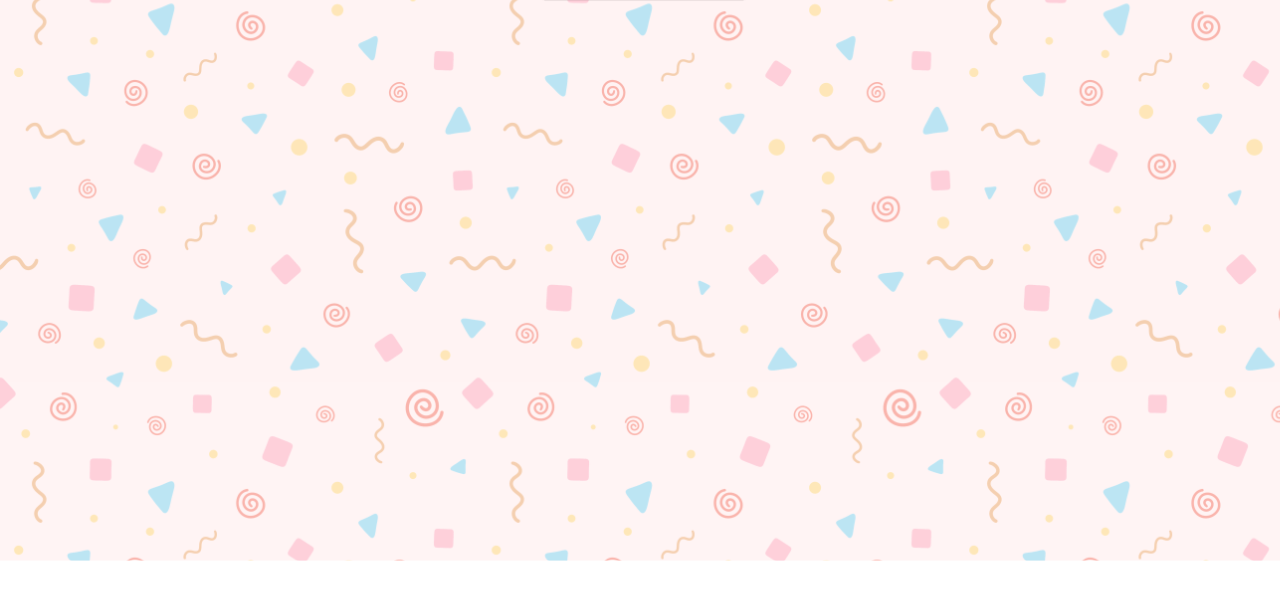
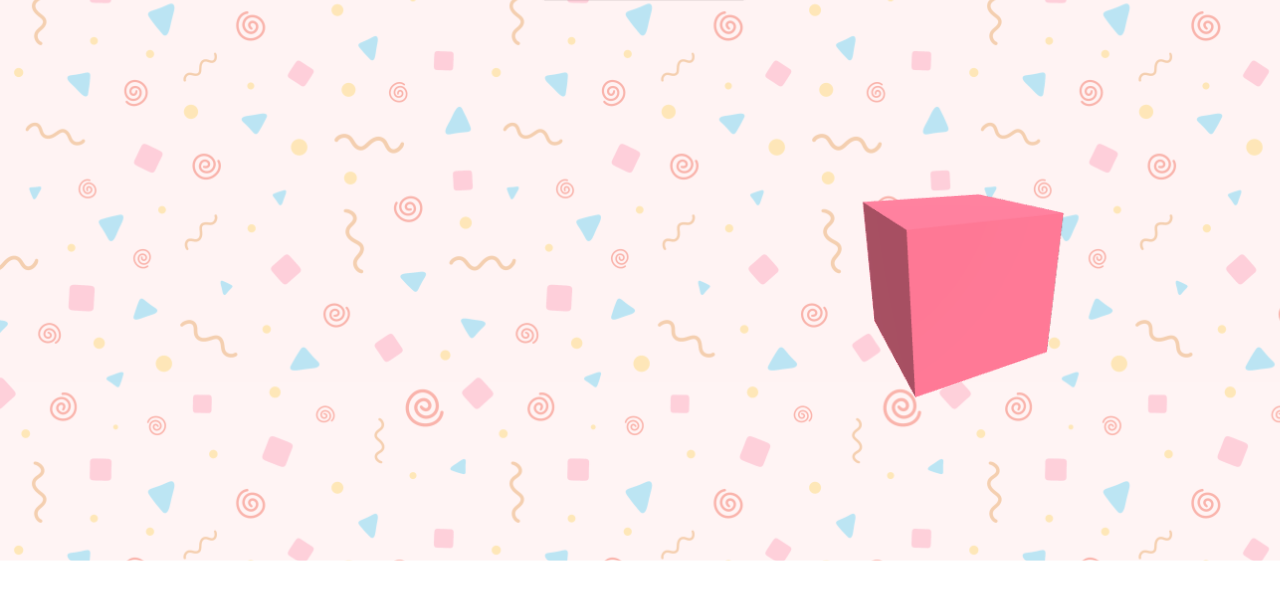
Before and after one commit to s-hyeji/three-3d-project, a plain HTML site: page polygon_world/index.html in a window 1280 px wide. Both pictures are taken after a click on the element "정사각형". Shown: the part 127-726 px from the top of the page. Drawn offline with nearby package versions, Linux system fonts and the light colour scheme.

Commit message:
5/13 둘러보기, 투시, 면색상 기능 추가 완료

```diff
--- a/polygon_world/css/index.css
+++ b/polygon_world/css/index.css
@@ -201,7 +201,7 @@
   border: 3px solid #ccc;
   border-radius: 10px;
   margin-right: 12px;
-  background-color: #A6A6A6;
+  background-color: #FF7694;
   cursor: pointer;
  }
 
--- a/polygon_world/js/polygonApp.js
+++ b/polygon_world/js/polygonApp.js
@@ -1,9 +1,7 @@
-import gsap from 'gsap';
-
 import { gsapAni } from './gsapAni.js';
 import { playResetPolygonBox } from '../mesh/aniPolygon.js';
+import { playPolygon } from '../mesh/playPolygon.js';
 
-//
 export default class PolygonApp {
  constructor(scene) {
   this.scene = scene;
@@ -14,44 +12,71 @@ export default class PolygonApp {
   this.colorBtn = document.querySelector('.controllerBox .select_color');
   this.colorPopup = document.querySelector('.controllerBox .sub_colorSelectBox');
   this.contentArea = document.querySelector('.contentArea');
+  this.orbitToggle = document.querySelector('.controll_toggle.camera input');
+  this.transparentToggle = document.querySelector('.controll_toggle.trans input');
 
   this.selectedBtn = null;
   this.selectedType = null;
   this.selectedColor = null;
   this.timeline = null;
   this.subTimeline = null;
+  this.polygonColor = null;
+  this.polygonControl = null;
 
   this.bindEvents();
   this.initColorOptions();
  }
 
  bindEvents() {
-  // 도형 선택택
   this.selectBtns.forEach(btn => {
    btn.addEventListener('click', () => {
     this.selectedBtn = btn;
     this.selectedType = btn.dataset.select;
     this.contentArea.setAttribute("data-type", this.selectedType);
     this.startBtn.classList.add('selected');
-    //
     this.start();
    });
   });
 
-  // 컬러 팝업
   this.colorBtn.addEventListener("click", () => {
    this.colorPopup.classList.toggle("on");
   });
 
-  // 리셋
   this.resetBtn.addEventListener("click", () => this.reset());
+
+  if (this.orbitToggle) {
+   this.orbitToggle.addEventListener('change', () => {
+    const useControls = this.orbitToggle.checked;
+    if (this.polygonControl) {
+     this.polygonControl.setControlsEnabled(useControls);
+    }
+   });
+  }
+
+  if (this.transparentToggle) {
+   this.transparentToggle.addEventListener('change', () => {
+    const transparent = this.transparentToggle.checked;
+    if (this.polygonControl && this.polygonControl.applyTransparency) {
+     this.polygonControl.applyTransparency(transparent);
+    }
+   });
+  }
  }
 
  initColorOptions() {
   const colors = [
-   "#FF5733", "#FF8D33", "#FFC300", "#DAF7A6",
-   "#33FF57", "#33FFF0", "#3385FF", "#5733FF",
-   "#C700FF", "#FF33A8", "#A6A6A6", "#000000"
+   "#FF6B6B", // Red
+   "#FFA552", // Orange
+   "#FFD93D", // Yellow
+   "#C5E384", // Light Green
+   "#6BCB77", // Green
+   "#00FFAB", // Spring Green
+   "#00C49A", // Teal
+   "#87CEFA", // Sky Blue
+   "#4D96FF", // Blue
+   "#A88BEB", // Purple
+   "#FF66C4", // Magenta
+   "#FF7694",  // Rose
   ];
 
   colors.forEach(color => {
@@ -59,16 +84,23 @@ export default class PolygonApp {
    div.classList.add("color");
    div.style.backgroundColor = color;
    this.colorPopup.appendChild(div);
-   // 컬러 선택
+
    div.addEventListener("click", () => {
     this.selectedColor = color;
     this.colorPopup.classList.remove("on");
     this.colorBtn.style.backgroundColor = this.selectedColor;
+
+    if (this.polygonColor) {
+     this.polygonColor.setColor(this.selectedColor);
+    }
    });
   });
  }
 
  start() {
+  const isTransparent = false;
+  const useControls = true;
+
   this.timeline = gsapAni({
    selectedBtn: this.selectedBtn,
    selectBtns: this.selectBtns,
@@ -76,21 +108,29 @@ export default class PolygonApp {
    controller: this.controller,
    selectedType: this.selectedType
   });
+
+  const { polygon, setControlsEnabled, applyTransparency } = playPolygon(this.selectedType, isTransparent);
+  this.polygonColor = polygon;
+  this.polygonControl = { setControlsEnabled, applyTransparency };
+
+  if (this.orbitToggle) this.orbitToggle.checked = true;
+  if (this.transparentToggle) this.transparentToggle.checked = false;
+  this.polygonControl.setControlsEnabled(useControls);
+  this.polygonControl.applyTransparency(isTransparent);
  }
 
  reset() {
   playResetPolygonBox();
-  setTimeout(() => { this.timeline.reverse(); }, 550);
+  setTimeout(() => {
+   this.timeline.reverse();
+  }, 550);
+
   this.selectBtns.forEach(btn => btn.classList.remove('on'));
   this.startBtn.classList.remove('selected');
 
-  // if (polygon && polygon.mesh) {
-  //  this.scene.remove(polygon.mesh);
-  // }
-
   setTimeout(() => {
    this.contentArea.setAttribute("data-type", "");
-   this.colorBtn.style.backgroundColor = "#A6A6A6";
+   this.colorBtn.style.backgroundColor = "#FF7694";
    this.colorPopup.classList.remove("on");
   }, 500);
  }
--- a/polygon_world/mesh/aniPolygon.js
+++ b/polygon_world/mesh/aniPolygon.js
@@ -92,14 +92,14 @@ export function aniPolygon(type, resetBtn, controller) {
 
           tl2.to(".polygonBox", {
             right: 100,
-            duration: 3,
+            duration: 2,
             ease: "power2.out",
             onComplete: () => {
               tl2.fromTo(".polygonBox", {
                 boxShadow: "0 0 10px 0px rgba(255, 118, 148, 0)"
               }, {
                 boxShadow: "0 0 10px 0px rgba(255, 118, 148, 1)",
-                duration: 0.8,
+                duration: 0.5,
                 ease: "power2.out"
               });
             }
@@ -107,7 +107,7 @@ export function aniPolygon(type, resetBtn, controller) {
             .to(resetBtn, {
               left: 32,
               duration: 0.5
-            }, 3.5)
+            }, 2)
             .to(controller, {
               left: 30,
               duration: 0.5
--- a/polygon_world/mesh/playPolygon.js
+++ b/polygon_world/mesh/playPolygon.js
@@ -1,18 +1,26 @@
 import * as THREE from 'three';
 import { OrbitControls } from "OrbitControls";
-//
 import Polygon from './polygon.js';
-//
+import gsap from 'gsap';
 
-export function playPolygon(type) {
+export function playPolygon(type, isTransparent = false) {
+ const polygonBox = document.querySelector('.polygonBox');
+ const { clientWidth, clientHeight } = polygonBox;
+
  const scene = new THREE.Scene();
- const camera = new THREE.PerspectiveCamera(75, window.innerWidth / window.innerHeight, 0.1, 1000);
+ const camera = new THREE.PerspectiveCamera(75, clientWidth / clientHeight, 0.1, 1000);
  const renderer = new THREE.WebGLRenderer({ antialias: true, alpha: true });
 
- renderer.setSize(window.innerWidth, window.innerHeight);
- document.querySelector('.aniBox').appendChild(renderer.domElement);
+ renderer.setSize(clientWidth, clientHeight);
+ polygonBox.innerHTML = "";
+ polygonBox.appendChild(renderer.domElement);
 
- camera.position.set(2, 2, 2);
+ const initialCameraPosition = new THREE.Vector3(2, 2, 5);
+ const initialMeshPositionY = 0;
+ const initialMeshRotationY = 0;
+
+ camera.position.copy(initialCameraPosition);
+ camera.lookAt(0, 0, 0);
 
  const light = new THREE.DirectionalLight(0xffffff, 4);
  light.position.set(2, 4, 3);
@@ -24,15 +32,121 @@ export function playPolygon(type) {
  const polygon = new Polygon(type);
  const mesh = polygon.getMesh();
  mesh.visible = true;
+ mesh.position.y = initialMeshPositionY;
+ mesh.rotation.y = initialMeshRotationY;
  scene.add(mesh);
 
+ let edgeLines = null;
+ const controls = new OrbitControls(camera, renderer.domElement);
+ controls.enableDamping = true;
+ controls.enabled = true;
 
- //
- const controls = new OrbitControls(camera, renderer.domElement);
+ let clock = new THREE.Clock();
+ let isUserInteracting = false;
+ let pauseStartTime = 0;
+ let timeOffset = 0;
+ let animationEnabled = true;
+ let rotationY = initialMeshRotationY;
+ let returnToRotationTween = null;
+
+ function applyTransparency(enabled) {
+  if (enabled) {
+   mesh.material.transparent = true;
+   mesh.material.opacity = 0;
+   if (!edgeLines) {
+    const edges = new THREE.EdgesGeometry(mesh.geometry);
+    edgeLines = new THREE.LineSegments(
+     edges,
+     new THREE.LineBasicMaterial({ color: mesh.material.color })
+    );
+    scene.add(edgeLines);
+   }
+  } else {
+   mesh.material.transparent = false;
+   mesh.material.opacity = 1;
+   if (edgeLines) {
+    scene.remove(edgeLines);
+    edgeLines.geometry.dispose();
+    edgeLines.material.dispose();
+    edgeLines = null;
+   }
+  }
+ }
+
+ applyTransparency(isTransparent);
+
+ controls.addEventListener('start', () => {
+  isUserInteracting = true;
+  pauseStartTime = clock.getElapsedTime();
+ });
+
+ controls.addEventListener('end', () => {
+  isUserInteracting = false;
+  const pauseEndTime = clock.getElapsedTime();
+  timeOffset += pauseEndTime - pauseStartTime;
+ });
+
+ function setControlsEnabled(enabled) {
+  controls.enabled = enabled;
+  animationEnabled = enabled;
+
+  if (!enabled) {
+   gsap.to(camera.position, {
+    x: initialCameraPosition.x,
+    y: initialCameraPosition.y,
+    z: initialCameraPosition.z,
+    duration: 0.8,
+    ease: 'power2.out',
+    onUpdate: () => {
+     camera.lookAt(0, 0, 0);
+    }
+   });
+
+   gsap.to(mesh.position, {
+    y: initialMeshPositionY,
+    duration: 0.8,
+    ease: 'power2.out'
+   });
+
+   const shortestAngle = ((initialMeshRotationY - rotationY + Math.PI) % (2 * Math.PI)) - Math.PI;
+   const targetRotationY = rotationY + shortestAngle;
+
+   if (returnToRotationTween) returnToRotationTween.kill();
+   returnToRotationTween = gsap.to(mesh.rotation, {
+    y: targetRotationY,
+    duration: 0.8,
+    ease: 'power2.out',
+    onUpdate: () => {
+     rotationY = mesh.rotation.y;
+    }
+   });
+
+   controls.reset();
+   timeOffset = clock.getElapsedTime();
+   isUserInteracting = false;
+  }
+ }
+
  function animate() {
+  requestAnimationFrame(animate);
+
+  const elapsed = clock.getElapsedTime() - timeOffset;
+
+  if (!isUserInteracting && animationEnabled) {
+   mesh.position.y = 0.2 * Math.sin(elapsed * 2);
+   rotationY += 0.005;
+   mesh.rotation.y = rotationY;
+  }
+
+  controls.update();
   renderer.render(scene, camera);
-  controls.update();
-  requestAnimationFrame(animate);
  }
+
  animate();
+
+ return {
+  polygon,
+  setControlsEnabled,
+  applyTransparency
+ };
 }
--- a/polygon_world/mesh/polygon.js
+++ b/polygon_world/mesh/polygon.js
@@ -3,7 +3,7 @@ import * as THREE from 'three';
 export default class Polygon {
   constructor(shape) {
     this.shape = shape;
-    this.color = '#A6A6A6';
+    this.color = '#FF7694';
     this.mesh = null;
     //
     this.shapeSetting();
@@ -32,8 +32,6 @@ export default class Polygon {
     }
     const material = new THREE.MeshStandardMaterial({
       color: this.color,
-      // roughness: 0.3,
-      // metalness: 0.1,
       side: THREE.DoubleSide
     });
     this.mesh = new THREE.Mesh(geometry, material);
@@ -48,14 +46,9 @@ export default class Polygon {
     this.color = newColor;
     if (this.mesh) {
       this.mesh.material.color.set(new THREE.Color(newColor));
-      console.log(this.mesh.material);
+      // console.log(this.mesh.material);
     }
-    console.log(this.mesh.material);
   }
   show(scene) {
-    if (this.mesh) {
-      scene.add(this.mesh);
-      meshAni(this.mesh);
-    }
   }
 }
```
